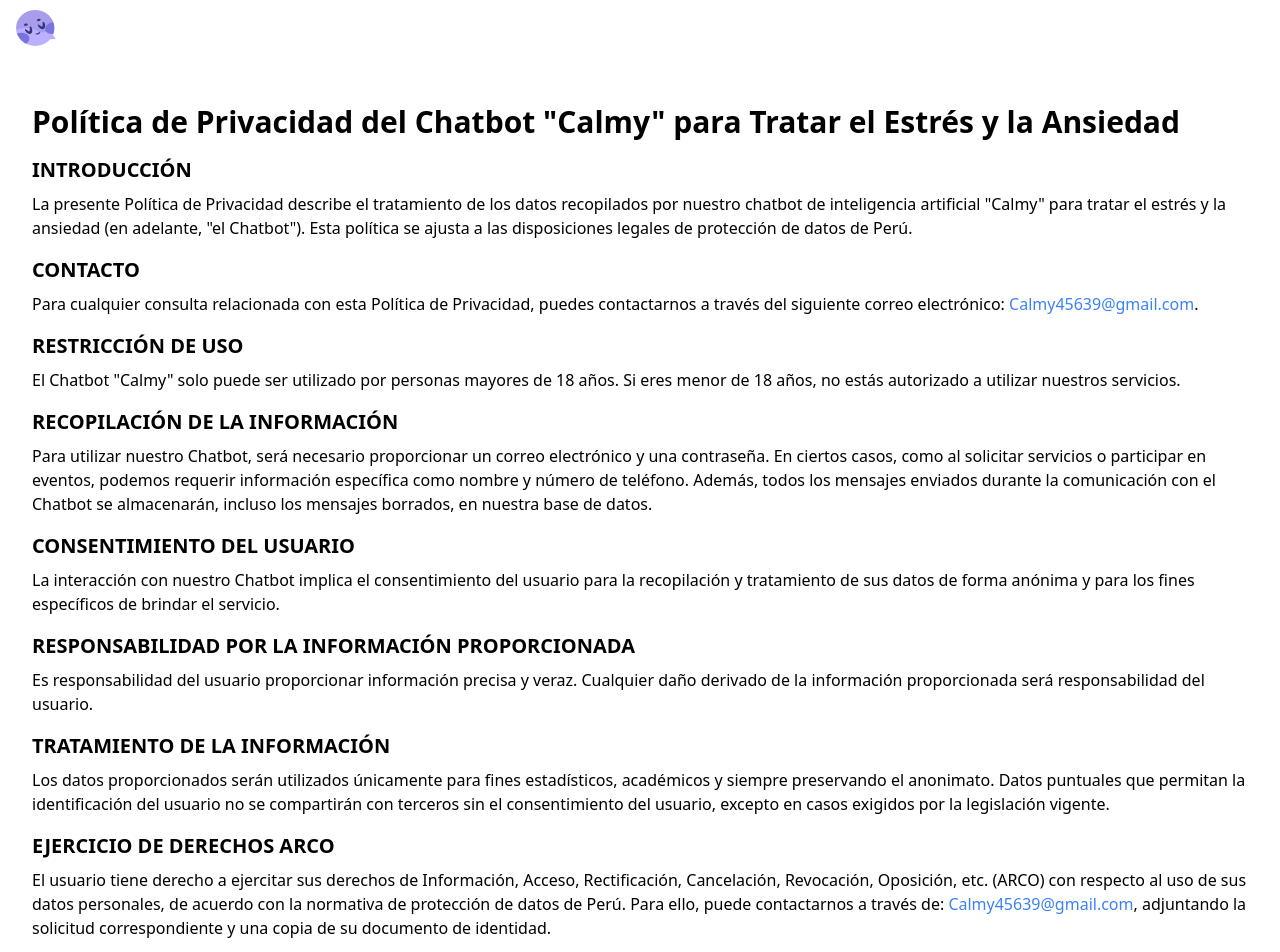
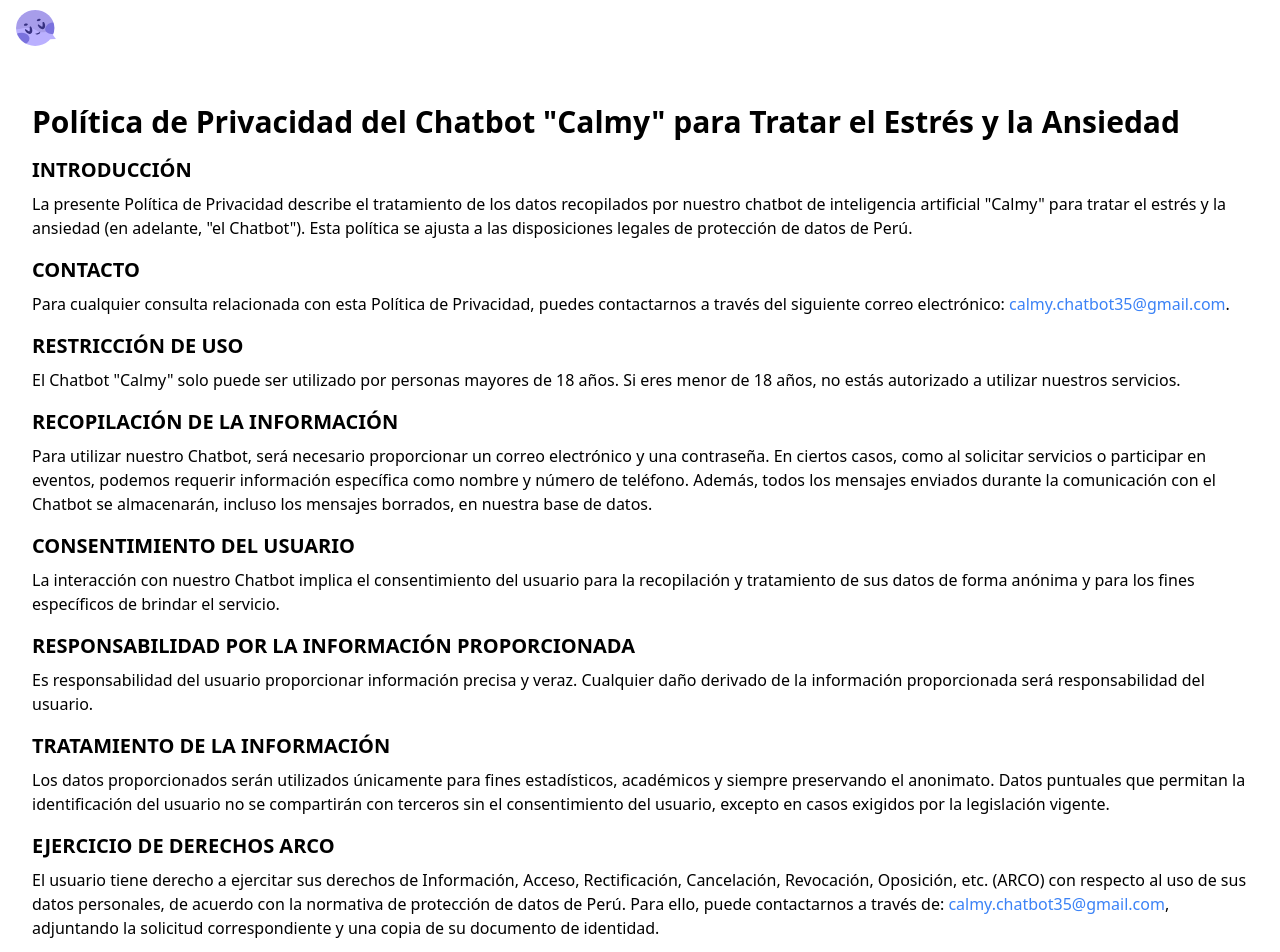
Before and after one commit to NeuronaBens/AI-Chatbot, a Next.js app: page /general/legal/politica-de-privacidad in a window 1280 px wide. Shown: the top 952 px of the page. Built offline with nearby package versions, Linux system fonts and the light colour scheme.

Commit message:
update: gmail to actual gmail

```diff
--- a/app/general/legal/politica-de-privacidad/page.js
+++ b/app/general/legal/politica-de-privacidad/page.js
@@ -20,10 +20,10 @@ export default function Politica() {
         Para cualquier consulta relacionada con esta Política de Privacidad,
         puedes contactarnos a través del siguiente correo electrónico:{" "}
         <a
-          href="mailto:Calmy45639@gmail.com"
+          href="mailto:calmy.chatbot35@gmail.com"
           className="text-blue-500 hover:underline"
         >
-          Calmy45639@gmail.com
+          calmy.chatbot35@gmail.com
         </a>
         .
       </p>
@@ -78,10 +78,10 @@ export default function Politica() {
         de protección de datos de Perú. Para ello, puede contactarnos a través
         de:{" "}
         <a
-          href="mailto:Calmy45639@gmail.com"
+          href="mailto:calmy.chatbot35@gmail.com"
           className="text-blue-500 hover:underline"
         >
-          Calmy45639@gmail.com
+          calmy.chatbot35@gmail.com
         </a>
         , adjuntando la solicitud correspondiente y una copia de su documento de
         identidad.
```
